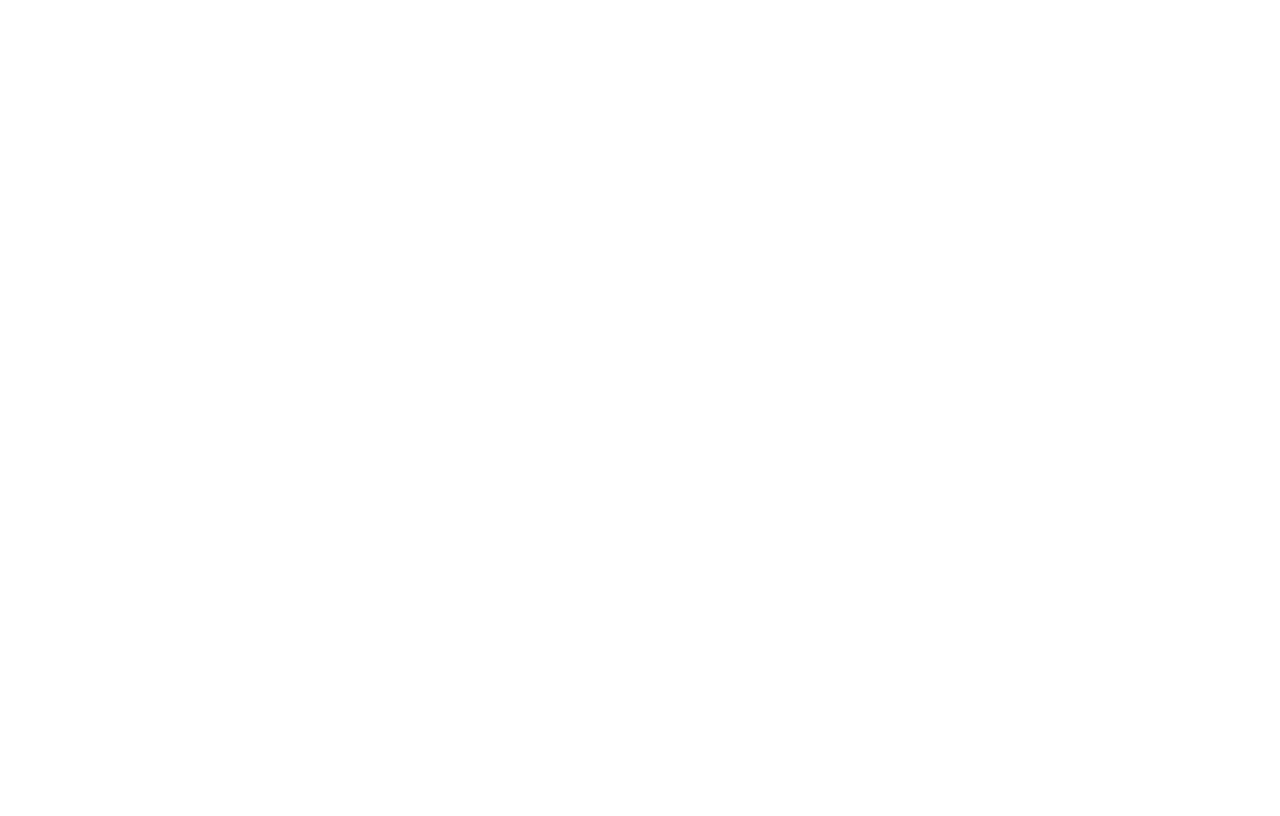
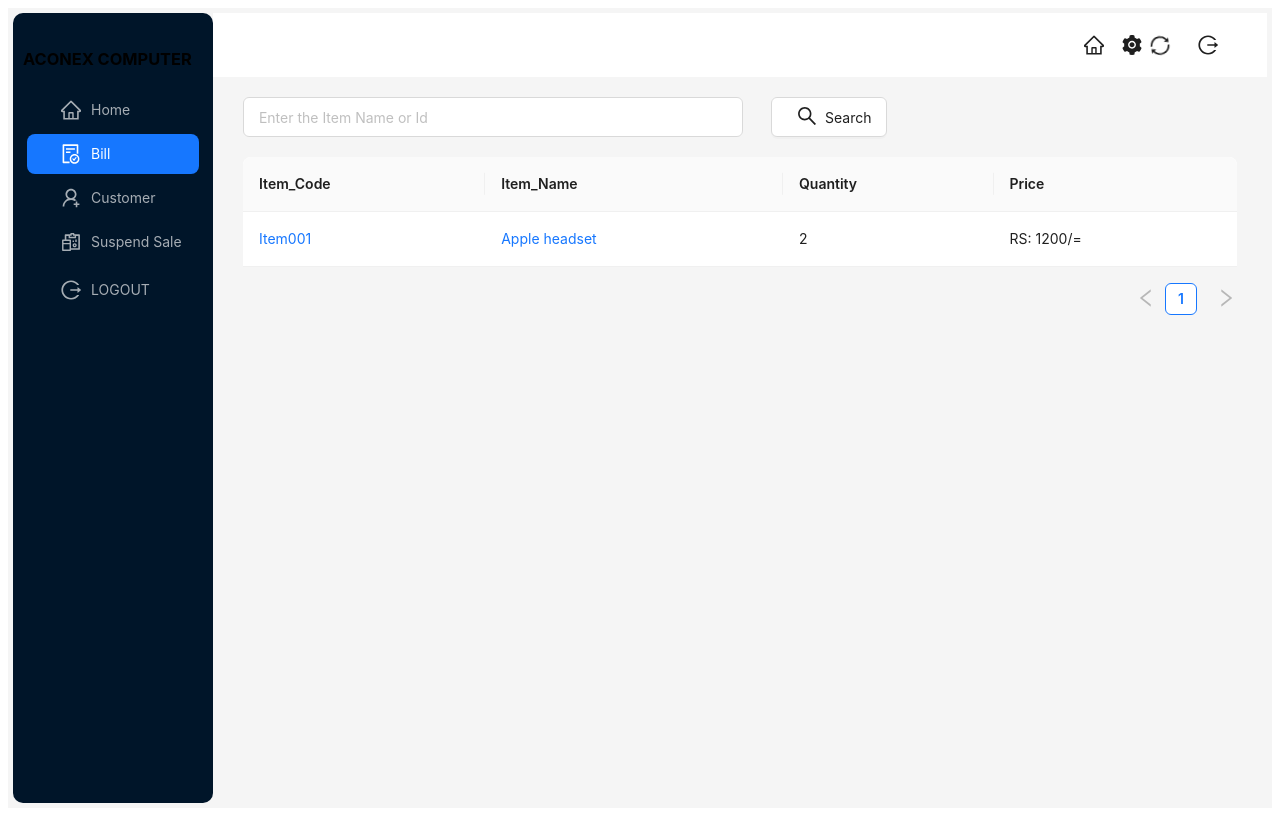
Before and after one commit to TharinduHarshana/Acconexfrontend, a React (Create React App) app: page /bill in a window 1280 px wide. Before the commit this address had no page. Built offline with nearby package versions, Linux system fonts and the light colour scheme.

Commit message:
salesUI
complete the Sales dashbord somewhat, bill UI suspendSaleUI

```diff
--- a/package.json
+++ b/package.json
@@ -14,11 +14,15 @@
     "antd": "^5.15.2",
     "axios": "^1.6.7",
     "bootstrap": "^5.3.2",
+    "chart.js": "^4.4.2",
     "react": "^18.2.0",
+    "react-chartjs-2": "^5.2.0",
     "react-datepicker": "^6.1.0",
     "react-dom": "^18.2.0",
+    "react-icons": "^5.0.1",
     "react-router-dom": "^6.22.3",
     "react-scripts": "5.0.1",
+    "recharts": "^2.12.3",
     "web-vitals": "^2.1.4"
   },
   "scripts": {
--- a/src/App.js
+++ b/src/App.js
@@ -6,6 +6,9 @@
 import Login from './components/LoginComponents/Login';
 import Homepage from './pages/Homepage';
 import SalesDachboad from './components/SalesComponents/SalesDachboad';
+import Bill from './components/SalesComponents/Bill';
+import AddCustomer from './components/SalesComponents/AddCustomer';
+import SuspendSale from './components/SalesComponents/SuspendSale';
 
 function App() {
   return (
@@ -16,6 +19,10 @@
         <Route path='/user' element={<UserTable />} />
           <Route path="/home" element={<Homepage />} />
           <Route path='/sale' element={<SalesDachboad/>}/>
+          <Route path='/bill' element={<Bill/>}/>
+          <Route path='/addcus' element={<AddCustomer/>}/>
+          <Route path='/holdbill' element={<SuspendSale/>}/>
+          <Route path='/log' element={<Login/>}/>
       </Routes>
     </BrowserRouter>
   );
--- /dev/null
+++ b/src/components/SalesComponents/AddCustomer.js
@@ -0,0 +1,73 @@
+import React, { useState } from 'react'
+import DefaultHandleSales from './DefaultHandleSales'
+import { Button, DatePicker, Form, Input,Radio,}from 'antd';
+import '../../styles/sales.css';
+
+
+// const { RangePicker } = DatePicker;
+const { TextArea } = Input;
+// const normFile = (e) => {
+//   if (Array.isArray(e)) {
+//     return e;
+//   }
+//   return e?.fileList;
+// };
+const AddCustomer = ({children}) => {
+  const [componentDisabled] =useState(true);
+  return (
+    <DefaultHandleSales>
+      <Form
+        labelCol={{
+          span: 5,
+        }}
+        wrapperCol={{
+          span: 14,
+        }}
+        layout="horizontal"
+        enable={componentDisabled}
+        style={{
+          maxWidth: 900,
+        }}
+      >
+
+    <div className='content'>
+        <Form.Item className='input' label="NIC NO : ">
+          <Input className='inbox' placeholder='Enter NIC' />
+        </Form.Item>
+
+        <Form.Item className='input' label="Customer Name: ">
+          <Input className='inbox' placeholder='Enter Name'/>
+        </Form.Item>
+
+        <Form.Item className='input' label="Customer Address : ">
+          <TextArea rows={4} className='inbox' placeholder='Enter Address' />
+        </Form.Item>
+
+        <Form.Item className='input' label="Contact No : ">
+          <Input className='inbox' placeholder='Enter contact no' />
+        </Form.Item>
+
+        <Form.Item label="Gender">
+          <Radio.Group className='inbox'>
+            <Radio value="male"> Male </Radio>
+            <Radio value="female"> Female </Radio>
+          </Radio.Group>
+        </Form.Item>
+
+        <Form.Item className='input' label="Register Date">
+          <DatePicker className='inbox' />
+        </Form.Item>
+
+        <Form.Item  className='btn' >
+          <Button>Submit</Button>
+        </Form.Item>
+        </div>
+      </Form>
+
+    {children}
+     </DefaultHandleSales>
+
+  );
+};
+
+export default AddCustomer;
--- /dev/null
+++ b/src/components/SalesComponents/Bill.js
@@ -0,0 +1,54 @@
+import React from 'react';
+import { Input, Button, Flex, Table } from 'antd';
+import { SearchOutlined } from '@ant-design/icons';
+import DefaultHandleSales from './DefaultHandleSales';
+import '../../styles/sales.css';
+
+const columns = [
+  {
+    title: 'Item_Code',
+    dataIndex: 'itemcode',
+    key: 'itemcode',
+    render: (text) => <a>{text}</a>,
+  },
+  {
+    title: 'Item_Name',
+    dataIndex: 'itemname',
+    key: 'itemname',
+    render: (text) => <a>{text}</a>,
+  },
+  {
+    title: 'Quantity',
+    dataIndex: 'Qnt',
+    key: 'Qnt',
+  },
+  {
+    title: 'Price',
+    dataIndex: 'itprice',
+    key: 'itprice',
+  },
+];
+
+const data = [
+  {
+    key: '1',
+    itemcode: 'Item001',
+    itemname: 'Apple headset',
+    Qnt: 2,
+    itprice: 'RS: 1200/=',
+  },
+];
+
+const Bill = () => (
+  <DefaultHandleSales>
+    <Flex gap="small" vertical>
+      <Flex wrap="wrap" gap="small">
+        <Input className='inboxserch' placeholder=' Enter the Item Name or Id' />
+        <Button className='seachbtn' icon={<SearchOutlined />}>Search</Button>
+      </Flex>
+    </Flex>
+    <Table className ='table'columns={columns} dataSource={data} />
+  </DefaultHandleSales>
+);
+
+export default Bill;
--- a/src/components/SalesComponents/DefaultHandleSales.js
+++ b/src/components/SalesComponents/DefaultHandleSales.js
@@ -1,8 +1,13 @@
 import React, { useState } from 'react';
-import {MenuFoldOutlined,MenuUnfoldOutlined,UploadOutlined,UserOutlined,VideoCameraOutlined,} from '@ant-design/icons';
+import {FileDoneOutlined ,HomeOutlined,LogoutOutlined,UserAddOutlined ,ReconciliationOutlined,} from '@ant-design/icons';
 import { Layout, Menu, theme } from 'antd';
 import { Link } from 'react-router-dom';
 import "./../../styles/sidebar.css";
+import { SearchOutlined } from '@ant-design/icons';
+import { Button, Flex} from 'antd';
+import { Space,} from 'antd';
+import { SettingFilled, SyncOutlined } from '@ant-design/icons';
+
 
 const { Header, Sider, Content } = Layout;
 
@@ -11,7 +16,7 @@
   const [selectedKey, setSelectedKey] = useState(window.location.pathname);
 
   const {
-    token: { colorBgContainer, borderRadiusLG },
+    token: { colorBgContainer },
   } = theme.useToken();
 
   const handleMenuClick = (e) => {
@@ -22,7 +27,7 @@
     <Layout>
       <Sider trigger={null} collapsible collapsed={collapsed}>
         <div className="demo-logo-vertical" />
-        <h3>ACONEX COMPUTER</h3>
+        <h3 className="text-center text-light font-wight-bold">ACONEX COMPUTER</h3>
         <Menu
           theme="dark"
           mode="inline"
@@ -30,20 +35,25 @@
           selectedKeys={selectedKey}
           onClick={handleMenuClick}
           >
-            <Menu.Item key="/home" icon={<MenuFoldOutlined />}>
+            <Menu.Item key="/home" icon={<HomeOutlined/>}>
             <Link to="/home">Home</Link>
             </Menu.Item>
 
-            <Menu.Item key="/user" icon={<UserOutlined />}>
-            <Link to="/user">Users</Link>
-          </Menu.Item>
-
-            <Menu.Item key="/" icon={<MenuFoldOutlined />}>
-            <Link to="/">Home</Link>
+            <Menu.Item key="/bill" icon={<FileDoneOutlined />}>
+            <Link to="/bill">Bill</Link>
             </Menu.Item>
 
-            <Menu.Item key="/" icon={<MenuFoldOutlined />}>
-            <Link to="/">Home</Link>
+            <Menu.Item key="/addcus" icon={<UserAddOutlined />}>
+            <Link to="/addcus">Customer</Link>
+            </Menu.Item>
+
+            <Menu.Item key="/holdclose" icon={<ReconciliationOutlined />}>
+            <Link to="/holdbill">Suspend Sale</Link>
+            </Menu.Item>
+            <br></br>
+
+            <Menu.Item key="/log" icon={<LogoutOutlined  />}>
+            <Link to="/log">LOGOUT</Link>
             </Menu.Item>
 
 
@@ -51,16 +61,18 @@
       </Sider>
       <Layout>
         <Header style={{ background: colorBgContainer}}>
+
+            <Space className='topbar'>
+                <HomeOutlined />
+                <SettingFilled />
+                <SyncOutlined spin />
+                <LogoutOutlined />
+            </Space>
+
         </Header>
         <Content
-          style={{
-            margin: '24px 16px',
-            padding: 24,
-            minHeight: 280,
-            background: colorBgContainer,
-            borderRadius: borderRadiusLG,
-          }}
-        >
+
+>
           {children}
         </Content>
       </Layout>
--- a/src/components/SalesComponents/SalesDachboad.js
+++ b/src/components/SalesComponents/SalesDachboad.js
@@ -1,15 +1,107 @@
 import React from 'react'
-import DefaultHandleSales from './DefaultHandleSales'
+import {DollarCircleOutlined,ShoppingCartOutlined,ShoppingOutlined,UserOutlined} from "@ant-design/icons";
+import { Card, Space, Statistic, Typography } from "antd";
+import {Chart as ChartJS,CategoryScale,LinearScale,BarElement,Title,Tooltip,Legend,} from "chart.js";
+import DefaultHandleSales from './DefaultHandleSales';
 
 
-const SalesDachboad = () => {
+ChartJS.register(
+  CategoryScale,
+  LinearScale,
+  BarElement,
+  Title,
+  Tooltip,
+  Legend
+);
+
+
+function SalesDachboad() {
   return (
-      <DefaultHandleSales>
-            SalesDachboad
-      </DefaultHandleSales>
+    <DefaultHandleSales >
+      <div className='dashCard'>
+        <Space size={20} direction="vertical">
+      <Typography.Title level={4}>Dashboard</Typography.Title>
+      <Space direction="horizontal">
+        <DashboardCard
+          icon={
+            <ShoppingCartOutlined
+              style={{
+                color: "green",
+                backgroundColor: "rgba(0,255,0,0.25)",
+                borderRadius: 20,
+                fontSize: 24,
+                padding: 8,
+              }}
+            />
+          }
+          title={"Orders"}
 
+        />
+        <DashboardCard
+          icon={
+            <ShoppingOutlined
+              style={{
+                color: "blue",
+                backgroundColor: "rgba(0,0,255,0.25)",
+                borderRadius: 20,
+                fontSize: 24,
+                padding: 8,
+              }}
+            />
+          }
+          title={"Inventory"}
+
+        />
+        <DashboardCard
+          icon={
+            <UserOutlined
+              style={{
+                color: "purple",
+                backgroundColor: "rgba(0,255,255,0.25)",
+                borderRadius: 20,
+                fontSize: 24,
+                padding: 8,
+              }}
+            />
+          }
+          title={"Customer"}
+
+        />
+        <DashboardCard
+          icon={
+            <DollarCircleOutlined
+              style={{
+                color: "red",
+                backgroundColor: "rgba(255,0,0,0.25)",
+                borderRadius: 20,
+                fontSize: 24,
+                padding: 8,
+              }}
+            />
+          }
+          title={"Revenue"}
+
+        />
+      </Space>
+      <Space>
+        <DashboardCard />
+      </Space>
+    </Space>
+    </div>
+    </DefaultHandleSales>
 
   )
 }
 
+function DashboardCard({ title, value, icon }) {
+  return (
+    <Card>
+      <Space direction="horizontal">
+        {icon}
+        <Statistic title={title} value={value} />
+      </Space>
+    </Card>
+  );
+}
+
 export default SalesDachboad
--- /dev/null
+++ b/src/components/SalesComponents/SuspendSale.js
@@ -0,0 +1,56 @@
+import React from 'react';
+import { Input, Button, Flex, Table } from 'antd';
+import { SearchOutlined } from '@ant-design/icons';
+import DefaultHandleSales from './DefaultHandleSales';
+import '../../styles/sales.css';
+
+
+const columns = [
+  {
+    title: 'Customer_ID',
+    dataIndex: 'CusID',
+    key: 'CusID',
+    render: (text) => <a>{text}</a>,
+  },
+  {
+    title: 'Customer_Name',
+    dataIndex: 'cusname',
+    key: 'cusname',
+    render: (text) => <a>{text}</a>,
+  },
+  {
+    title: 'Item_Id',
+    dataIndex: 'ITID',
+    key: 'ITID',
+    render: (text) => <a>{text}</a>,
+  },
+  {
+    title: 'Quantity',
+    dataIndex: 'Qnt',
+    key: 'Qnt',
+  },
+  {
+    title: 'price',
+    dataIndex: 'itprice',
+    key: 'itprice',
+  },
+];
+
+const data = [
+  {
+    key: '1',
+    CusID:'Cus002',
+    cusname:'Hiru',
+    ITID: 'Item001',
+    Qnt: 2,
+    itprice: 'RS: 1200/=',
+  },
+];
+
+const SuspendSale = () => (
+  <DefaultHandleSales>
+    <Table className ='table'columns={columns} dataSource={data} />
+  </DefaultHandleSales>
+);
+
+export default SuspendSale;
--- /dev/null
+++ b/src/styles/sales.css
@@ -0,0 +1,50 @@
+
+.content{
+    text-align: center;
+    padding: 10%;
+    background-color: rgba(195, 192, 192, 0.177);
+    vertical-align: center;
+    margin-left: 30%;
+
+
+
+}
+.input{
+    padding: 0;
+    word-spacing: normal;
+    display: block;
+
+
+}
+.inbox{
+    padding: 10px;
+    margin-left: 10%;
+
+}
+.topbar{
+    margin-left: 85%;
+}
+
+.inboxserch {
+    width: 500px; /* Adjust width as needed */
+    height: 40px; /* Adjust height as needed */
+    margin-left: 30px;
+    margin-top: 20px;
+}
+
+.seachbtn{
+    height: 40px;
+    margin-left: 20px;
+    margin-top: 20px;
+}
+.table{
+    margin-top: 20px;
+    margin-left: 30px;
+    margin-right: 30px;
+   border-radius: 3;
+   border-color: black;
+
+}
+.dashCard{
+    margin-left: 30px;
+}
```
Also changed, not shown: src/components/SalesComponents/Logout.js (added, +12 -0 lines), src/components/SalesComponents/Sales.js (deleted, +0 -10 lines), 1 other file (tests, documents, lock files or other folders).
